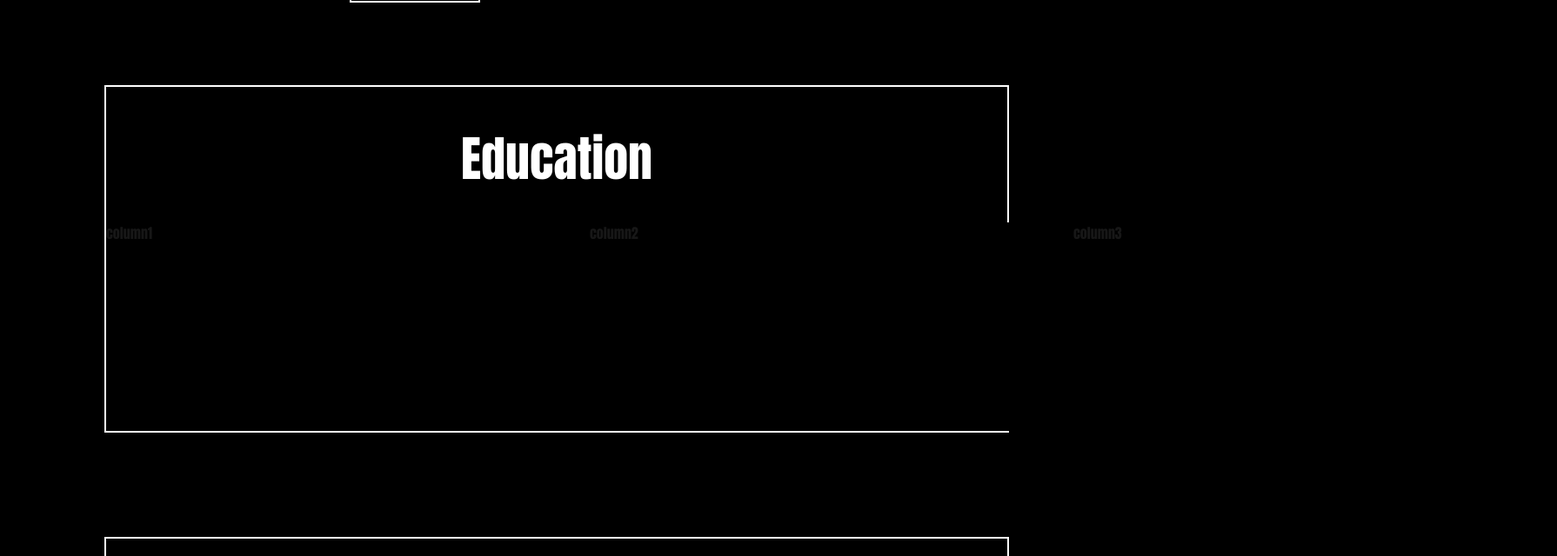
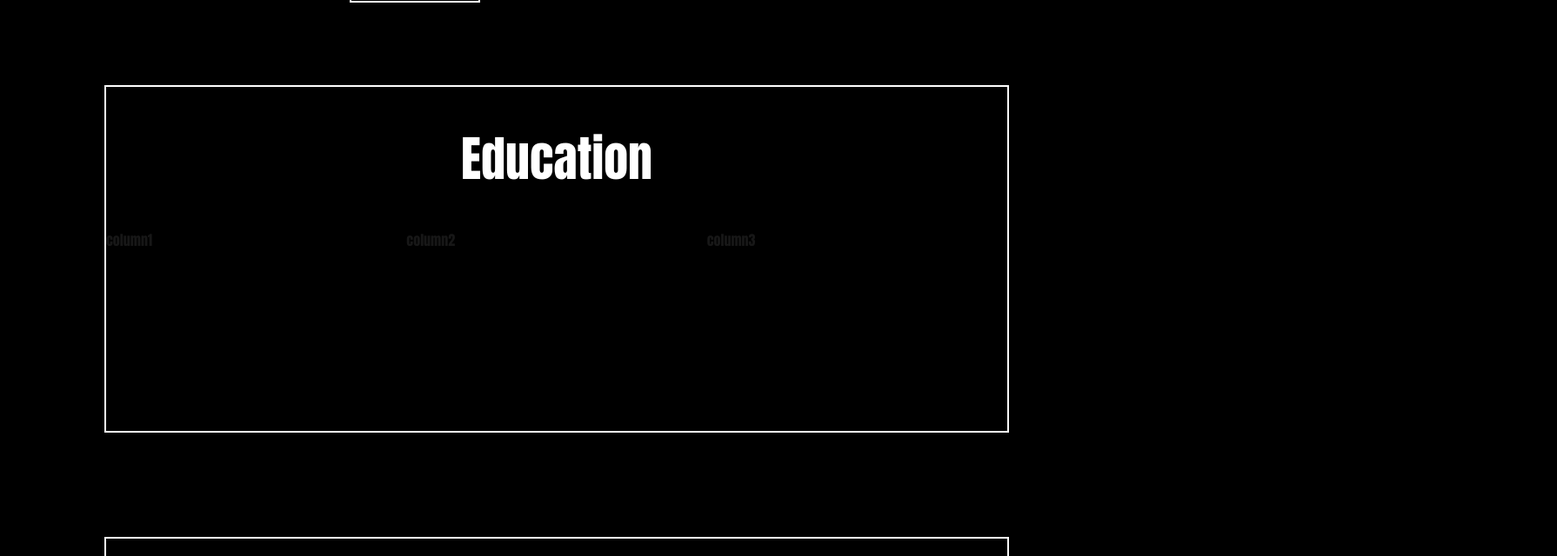
Before and after one commit to mjsvenson/portfoliowebsite, a Next.js app: page / in a window 1280 px wide. Shown: the part 572-1212 px from the top of the page at 87% size, 1790 px wide, since content can reach past the window. Built offline with nearby package versions, Linux system fonts and the light colour scheme.

Commit message:
Fixed bug with 3 columns in education section

```diff
--- a/src/app/Components/Education.tsx
+++ b/src/app/Components/Education.tsx
@@ -1,14 +1,14 @@
 export default function Education() {
     return (
-    <div id ="EducationSection" className="bg-black border-white border-2 mx-30 my-30 h-100 relative">
+    <div id ="EducationSection" className="bg-black border-white border-2 mx-30 my-30 h-100">
         <div id="title" className="text-white m-auto my-10 text-center text-[56px]"> Education </div>
-        <div id="column1" className="bg-black w-[556px] h-60 float-down bottom-0 left-0 absolute">
+        <div id="column1" className="bg-black w-1/3 h-55 float-left">
             column1
         </div>
-        <div id="column2" className="bg-black w-[556px] left-[556px] h-60 float-down bottom-0 left-0 absolute">
+        <div id="column2" className="bg-black w-1/3 h-55 float-left">
             column2
         </div>
-        <div id="column3" className="bg-black w-[556px] left-[1112px] h-60 float-down bottom-0 left-0 absolute">
+        <div id="column3" className="bg-black w-1/3 h-55 float-left">
             column3
         </div>
 
```
